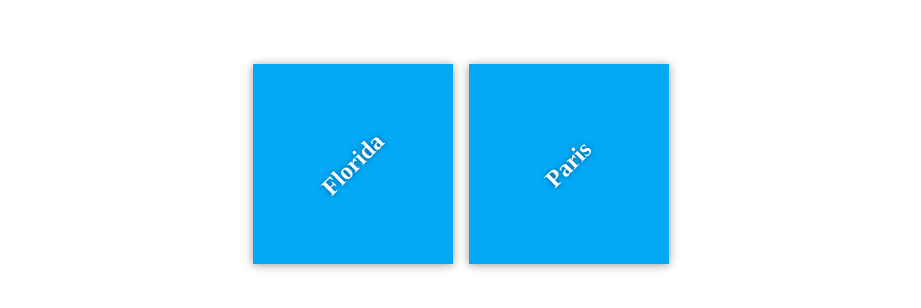
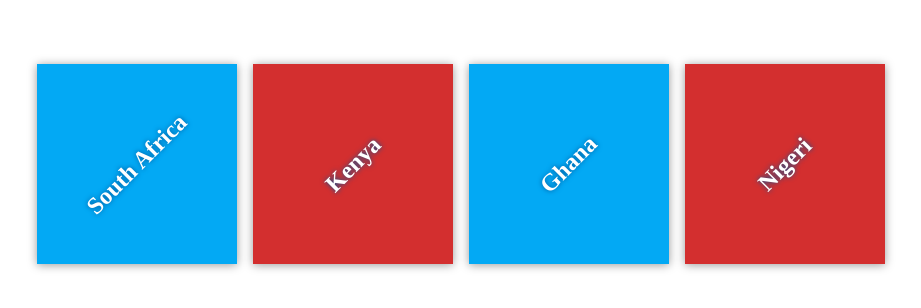
Before and after one commit to CNM07/my-travel-plans, a plain HTML site: page Index.html in a window 1280 px wide. Shown: the part 236-544 px from the top of the page, without its empty margins (179-1100 px from the left). Drawn offline with Linux system fonts and the light colour scheme.

Commit message:
Update Index.html
Taveling to Africa Instead

```diff
--- a/Index.html
+++ b/Index.html
@@ -10,12 +10,17 @@
 
     <div class="container">
         <div class="destination-container">
-            <div class="destination" id="florida">
-                <h2>Florida</h2>
+            <div class="destination" id="South Africa">
+                <h2>South Africa</h2>
             </div>
-
-            <div class="destination" id="paris">
-                <h2>Paris</h2>
+            <div class="destination" id="Kenya">
+                <h2>Kenya</h2>
+            </div>
+            <div class="destination" id="Ghana">
+                <h2>Ghana</h2>
+            </div>
+            <div class="destination" id="Nigeria">
+                <h2>Nigeri</h2>
             </div>
         </div>
     </div>
```
